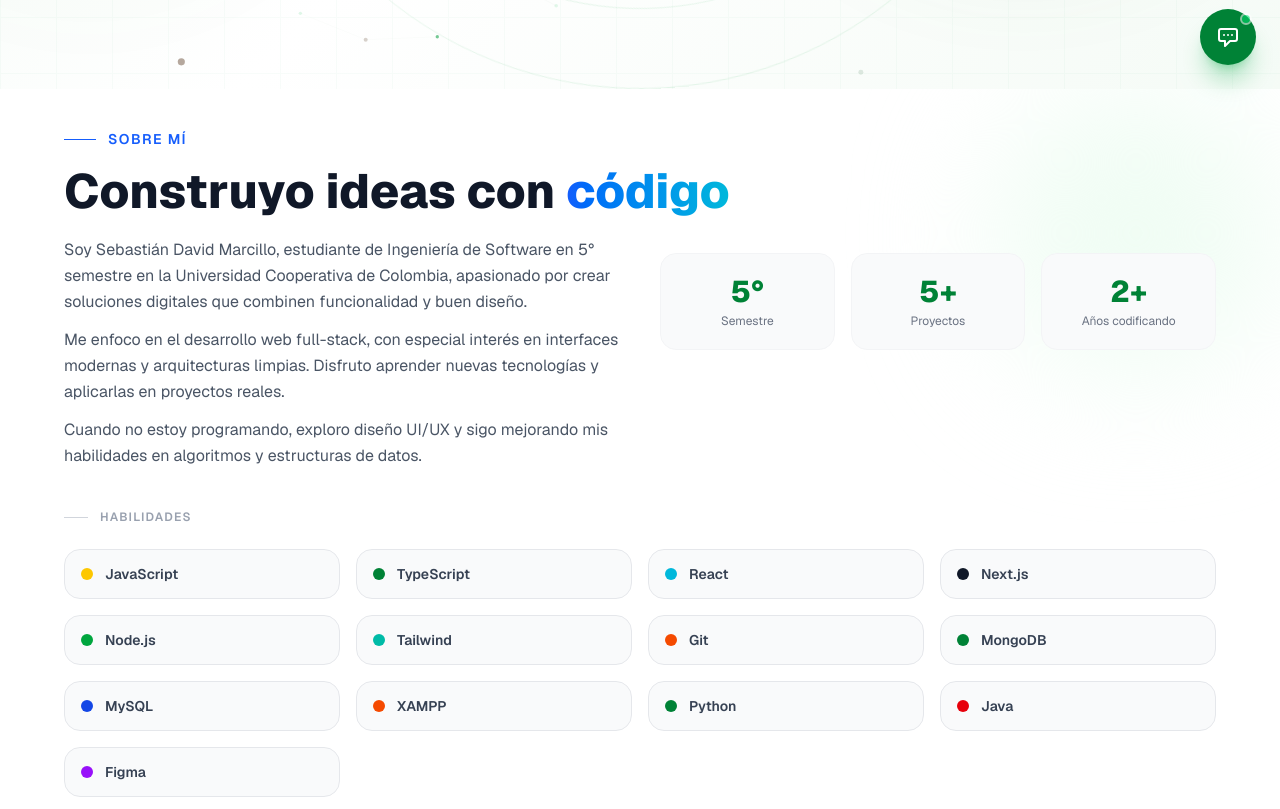
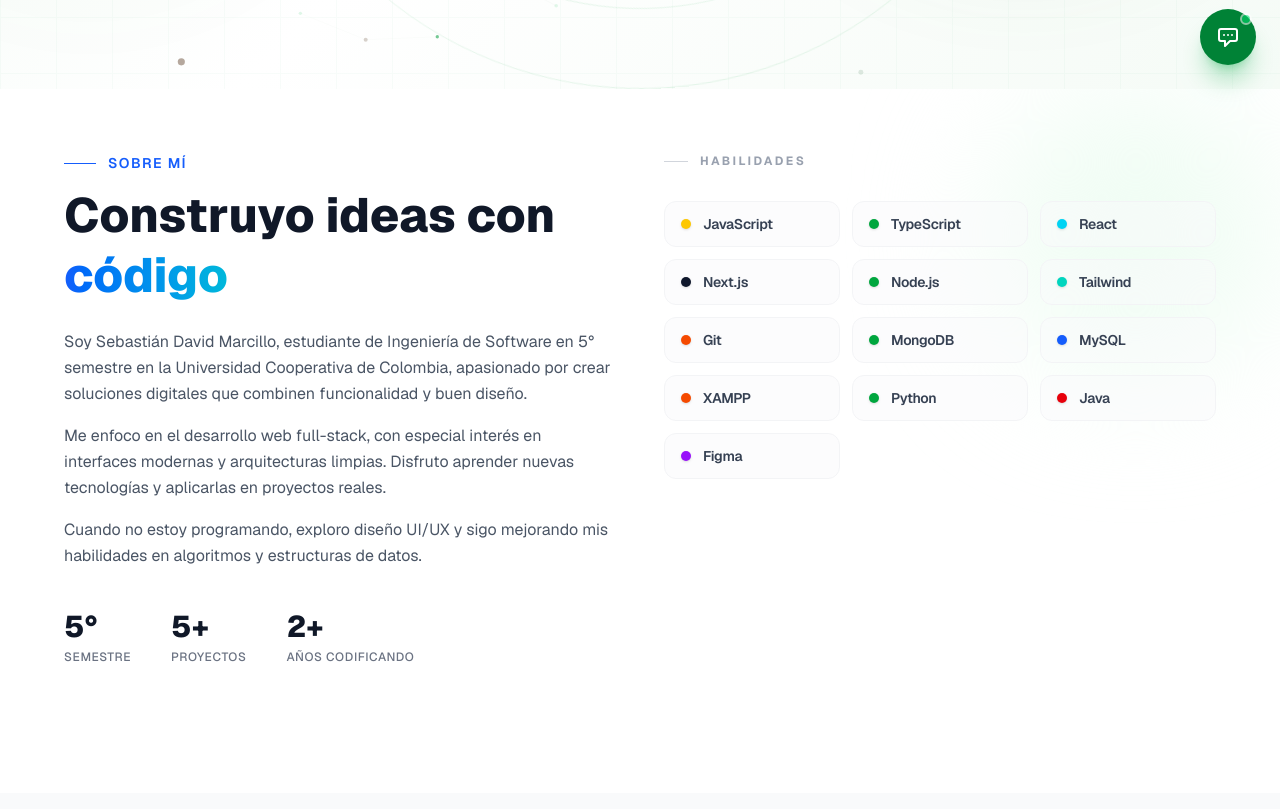
Before and after one commit to sebastiandavid98/portfolio-nextjs-sebastian, a Next.js app: page / in a window 1280 px wide. Shown: the part 711-1520 px from the top of the page. Built offline with nearby package versions, Linux system fonts and the light colour scheme.

Commit message:
feat: update skills section with color dots and new technologies

```diff
--- a/app/sections/About.tsx
+++ b/app/sections/About.tsx
@@ -3,244 +3,82 @@ import { useLang } from "../context/LangContext";
 import SectionHeader from "../components/ui/SectionHeader";
 
 const skills = [
-  {
-    name: "JavaScript",
-    bg: "bg-yellow-400",
-    shadow: "hover:shadow-yellow-400/30",
-    border: "hover:border-yellow-400/60",
-    icon: (
-      <svg viewBox="0 0 32 32" className="w-8 h-8" fill="none">
-        <rect width="32" height="32" rx="4" fill="#F7DF1E"/>
-        <path d="M9 25.3l2.3-1.4c.4.8.8 1.4 1.7 1.4.9 0 1.4-.3 1.4-1.7V14h2.8v9.7c0 2.8-1.6 4-4 4-2.1 0-3.4-1.1-4.2-2.4zM19.3 25l2.3-1.3c.6 1 1.3 1.7 2.7 1.7 1.1 0 1.8-.6 1.8-1.3 0-.9-.7-1.2-1.9-1.8l-.7-.3c-1.9-.8-3.1-1.8-3.1-3.9 0-1.9 1.5-3.4 3.8-3.4 1.6 0 2.8.6 3.6 2l-2.2 1.4c-.4-.8-1-1.1-1.7-1.1-.8 0-1.3.5-1.3 1.1 0 .8.5 1.1 1.6 1.6l.7.3c2.2 1 3.4 1.9 3.4 4.1 0 2.3-1.8 3.6-4.3 3.6-2.4 0-3.9-1.1-4.7-2.7z" fill="#000"/>
-      </svg>
-    ),
-  },
-  {
-    name: "TypeScript",
-    bg: "bg-green-700",
-    shadow: "hover:shadow-green-600/30",
-    border: "hover:border-blue-500/60",
-    icon: (
-      <svg viewBox="0 0 32 32" className="w-8 h-8" fill="none">
-        <rect width="32" height="32" rx="4" fill="#3178C6"/>
-        <path d="M18.3 22.7v2.6c.4.2.9.4 1.5.5.6.1 1.2.2 1.9.2.6 0 1.2-.1 1.8-.2.5-.1 1-.4 1.4-.7.4-.3.7-.7.9-1.2.2-.5.3-1.1.3-1.8 0-.5-.1-1-.2-1.4-.2-.4-.4-.8-.7-1.1-.3-.3-.7-.6-1.1-.9-.4-.3-.9-.5-1.5-.8-.4-.2-.8-.3-1.1-.5-.3-.1-.5-.3-.7-.4-.2-.1-.3-.3-.4-.5-.1-.2-.1-.4-.1-.6 0-.2 0-.4.1-.5.1-.2.2-.3.4-.4.2-.1.4-.2.6-.2.2 0 .5-.1.8-.1.2 0 .5 0 .7.1.3 0 .5.1.8.2.3.1.5.2.7.3.2.1.4.3.6.4v-2.4c-.4-.1-.8-.3-1.3-.3-.5-.1-1-.1-1.6-.1-.6 0-1.2.1-1.7.2-.5.2-1 .4-1.4.7-.4.3-.7.7-.9 1.2-.2.5-.3 1-.3 1.7 0 .8.2 1.5.7 2.1.5.6 1.2 1.1 2.2 1.5.4.2.8.3 1.2.5.3.2.6.3.9.5.2.2.4.4.5.6.1.2.2.5.2.7 0 .2 0 .4-.1.6-.1.2-.2.3-.4.5-.2.1-.4.2-.7.3-.3.1-.6.1-.9.1-.6 0-1.2-.1-1.8-.4-.5-.2-1-.5-1.4-.9zM14.5 17.3H18v-2.3H8v2.3h3.5V28h3V17.3z" fill="white"/>
-      </svg>
-    ),
-  },
-  {
-    name: "React",
-    bg: "bg-cyan-500",
-    shadow: "hover:shadow-cyan-400/30",
-    border: "hover:border-cyan-400/60",
-    icon: (
-      <svg viewBox="0 0 32 32" className="w-8 h-8" fill="none">
-        <rect width="32" height="32" rx="4" fill="#20232A"/>
-        <ellipse cx="16" cy="16" rx="2.5" ry="2.5" fill="#61DAFB"/>
-        <ellipse cx="16" cy="16" rx="10" ry="4" stroke="#61DAFB" strokeWidth="1.2" fill="none"/>
-        <ellipse cx="16" cy="16" rx="10" ry="4" stroke="#61DAFB" strokeWidth="1.2" fill="none" transform="rotate(60 16 16)"/>
-        <ellipse cx="16" cy="16" rx="10" ry="4" stroke="#61DAFB" strokeWidth="1.2" fill="none" transform="rotate(120 16 16)"/>
-      </svg>
-    ),
-  },
-  {
-    name: "Next.js",
-    bg: "bg-gray-900",
-    shadow: "hover:shadow-gray-500/30",
-    border: "hover:border-gray-400/60",
-    icon: (
-      <svg viewBox="0 0 32 32" className="w-8 h-8" fill="none">
-        <rect width="32" height="32" rx="4" fill="#000"/>
-        <path d="M16 5.5C10.2 5.5 5.5 10.2 5.5 16S10.2 26.5 16 26.5 26.5 21.8 26.5 16 21.8 5.5 16 5.5zm4.5 14.8l-6.8-9.3H12v9h1.5v-6.9l6.2 8.5c-.4.2-.8.4-1.2.5V20.3zm1.5-.6V12h-1.5v6.5l1.5 2.2z" fill="white"/>
-      </svg>
-    ),
-  },
-  {
-    name: "Node.js",
-    bg: "bg-green-600",
-    shadow: "hover:shadow-green-500/30",
-    border: "hover:border-green-500/60",
-    icon: (
-      <svg viewBox="0 0 32 32" className="w-8 h-8" fill="none">
-        <rect width="32" height="32" rx="4" fill="#339933"/>
-        <path d="M16 5l10 5.8v11.5L16 27 6 22.3V10.8L16 5z" fill="#fff" fillOpacity=".1"/>
-        <path d="M16 6.5l8.7 5v10L16 26.5l-8.7-5v-10L16 6.5z" stroke="#fff" strokeWidth=".8" fill="none"/>
-        <path d="M13 19.5c0 .8.5 1.3 1.2 1.3.4 0 .7-.1.9-.4l.9.5c-.4.6-1 1-1.9 1-1.3 0-2.2-.9-2.2-2.4 0-1.4.9-2.4 2.1-2.4 1.3 0 2.1 1 2.1 2.4v.3H13zm2.1-.7c-.1-.6-.5-1-1.1-1-.5 0-.9.4-1 1h2.1zM18.5 21.8l-1.8-4.7h1.1l1.2 3.4 1.2-3.4H21l-1.8 4.7h-.7z" fill="white"/>
-      </svg>
-    ),
-  },
-  {
-    name: "Tailwind",
-    bg: "bg-teal-500",
-    shadow: "hover:shadow-teal-400/30",
-    border: "hover:border-teal-400/60",
-    icon: (
-      <svg viewBox="0 0 32 32" className="w-8 h-8" fill="none">
-        <rect width="32" height="32" rx="4" fill="#0F172A"/>
-        <path d="M16 9c-2.7 0-4.3 1.3-5 4 1-1.3 2.2-1.8 3.5-1.5.8.2 1.3.7 1.9 1.3.9 1 2 2.2 4.1 2.2 2.7 0 4.3-1.3 5-4-1 1.3-2.2 1.8-3.5 1.5-.8-.2-1.3-.7-1.9-1.3C19.2 10.2 18.1 9 16 9zm-5 6c-2.7 0-4.3 1.3-5 4 1-1.3 2.2-1.8 3.5-1.5.8.2 1.3.7 1.9 1.3.9 1 2 2.2 4.1 2.2 2.7 0 4.3-1.3 5-4-1 1.3-2.2 1.8-3.5 1.5-.8-.2-1.3-.7-1.9-1.3C14.2 16.2 13.1 15 11 15z" fill="#38BDF8"/>
-      </svg>
-    ),
-  },
-  {
-    name: "Git",
-    bg: "bg-orange-600",
-    shadow: "hover:shadow-orange-500/30",
-    border: "hover:border-orange-500/60",
-    icon: (
-      <svg viewBox="0 0 32 32" className="w-8 h-8" fill="none">
-        <rect width="32" height="32" rx="4" fill="#F05032"/>
-        <path d="M27.2 14.8l-10-10a1.7 1.7 0 00-2.4 0l-2.4 2.4 3 3a2 2 0 012.6 2.6l2.9 2.9a2 2 0 11-1.2 1.2l-2.7-2.7v7a2 2 0 11-1.6 0V14a2 2 0 01-1.1-2.6L11 8.3 4.8 14.5a1.7 1.7 0 000 2.4l10 10a1.7 1.7 0 002.4 0l10-10a1.7 1.7 0 000-2.1z" fill="white"/>
-      </svg>
-    ),
-  },
-  {
-    name: "MongoDB",
-    bg: "bg-green-700",
-    shadow: "hover:shadow-green-600/30",
-    border: "hover:border-green-500/60",
-    icon: (
-      <svg viewBox="0 0 32 32" className="w-8 h-8" fill="none">
-        <rect width="32" height="32" rx="4" fill="#13AA52"/>
-        <path d="M16 5c0 0-7 7.5-7 13a7 7 0 0014 0C23 12.5 16 5 16 5zm0 18.5a1.5 1.5 0 01-1.5-1.5v-5.5a1.5 1.5 0 013 0V22a1.5 1.5 0 01-1.5 1.5z" fill="white"/>
-      </svg>
-    ),
-  },
-  {
-    name: "MySQL",
-    bg: "bg-blue-700",
-    shadow: "hover:shadow-blue-600/30",
-    border: "hover:border-blue-500/60",
-    icon: (
-      <svg viewBox="0 0 32 32" className="w-8 h-8" fill="none">
-        <rect width="32" height="32" rx="4" fill="#00618A"/>
-        <path d="M8 20h16M8 16h16M8 12h16" stroke="white" strokeWidth="1.5" strokeLinecap="round"/>
-        <ellipse cx="16" cy="10" rx="8" ry="3" stroke="#F29111" strokeWidth="1.5" fill="none"/>
-        <path d="M8 10v12c0 1.7 3.6 3 8 3s8-1.3 8-3V10" stroke="#F29111" strokeWidth="1.5" fill="none"/>
-      </svg>
-    ),
-  },
-  {
-    name: "XAMPP",
-    bg: "bg-orange-600",
-    shadow: "hover:shadow-orange-500/30",
-    border: "hover:border-orange-400/60",
-    icon: (
-      <svg viewBox="0 0 32 32" className="w-8 h-8" fill="none">
-        <rect width="32" height="32" rx="4" fill="#FB7A24"/>
-        <path d="M7 10l5 6-5 6h4l3-4 3 4h4l-5-6 5-6h-4l-3 4-3-4H7z" fill="white"/>
-      </svg>
-    ),
-  },
-  {
-    name: "Python",
-    bg: "bg-green-700",
-    shadow: "hover:shadow-green-600/30",
-    border: "hover:border-yellow-400/60",
-    icon: (
-      <svg viewBox="0 0 32 32" className="w-8 h-8" fill="none">
-        <rect width="32" height="32" rx="4" fill="#3776AB"/>
-        <path d="M16 5c-4.4 0-6.5 2-6.5 4.5V12h6.5v1H8c-2.5 0-4 1.5-4 5s1.5 5 4 5h2v-3c0-2.5 2-4.5 4.5-4.5h5.5c2 0 3.5-1.5 3.5-3.5V9.5C23.5 7 21.5 5 16 5zm-1.5 2.5a1 1 0 110 2 1 1 0 010-2z" fill="#FFD43B"/>
-        <path d="M16 27c4.4 0 6.5-2 6.5-4.5V20H16v-1h10c2.5 0 4-1.5 4-5s-1.5-5-4-5h-2v3c0 2.5-2 4.5-4.5 4.5H14c-2 0-3.5 1.5-3.5 3.5v4c0 2.5 2 4.5 5.5 4.5zm1.5-2.5a1 1 0 110-2 1 1 0 010 2z" fill="white"/>
-      </svg>
-    ),
-  },
-  {
-    name: "Java",
-    bg: "bg-red-600",
-    shadow: "hover:shadow-red-500/30",
-    border: "hover:border-red-400/60",
-    icon: (
-      <svg viewBox="0 0 32 32" className="w-8 h-8" fill="none">
-        <rect width="32" height="32" rx="4" fill="#E76F00"/>
-        <path d="M12.5 20.5s-1.2.7.9 1c2.4.3 3.6.2 6.2-.3 0 0 .7.4 1.6.8-5.6 2.4-12.7-.1-8.7-1.5zM11.8 18s-1.4 1 .8 1.2c2 .2 3.6.2 6.4-.2 0 0 .5.5 1.3.7-5.6 1.6-11.8.2-8.5-1.7z" fill="white"/>
-        <path d="M16.5 11c1.6 1.8-.8 3.4-.8 3.4s3.6-1.8 2-4.1c-1.6-2.2-2.8-3.2 4-6.8 0 0-10.8 2.7-5.2 7.5z" fill="#F8981D"/>
-        <path d="M20 22.5s.9.7-1 1.3c-3.6 1.1-14.8 1.4-17.9 0-1.1-.5 1-.1 1.6-.1.6 0 1 0 1 0-1.2-.8-7.6 1.6-3.2 2.3 11.8 1.9 21.5-.8 19.5-2.2v-.3z" fill="white"/>
-      </svg>
-    ),
-  },
-  {
-    name: "Figma",
-    bg: "bg-purple-600",
-    shadow: "hover:shadow-purple-500/30",
-    border: "hover:border-purple-400/60",
-    icon: (
-      <svg viewBox="0 0 32 32" className="w-8 h-8" fill="none">
-        <rect width="32" height="32" rx="4" fill="#1E1E1E"/>
-        <path d="M12 26a4 4 0 004-4v-4h-4a4 4 0 000 8z" fill="#0ACF83"/>
-        <path d="M8 14a4 4 0 014-4h4v8h-4a4 4 0 01-4-4z" fill="#A259FF"/>
-        <path d="M8 6a4 4 0 014-4h4v8h-4A4 4 0 018 6z" fill="#F24E1E"/>
-        <path d="M16 2h4a4 4 0 010 8h-4V2z" fill="#FF7262"/>
-        <path d="M24 14a4 4 0 11-8 0 4 4 0 018 0z" fill="#1ABCFE"/>
-      </svg>
-    ),
-  },
+  { name: "JavaScript", color: "bg-yellow-400" },
+  { name: "TypeScript", color: "bg-green-600" },
+  { name: "React", color: "bg-cyan-400" },
+  { name: "Next.js", color: "bg-slate-900 dark:bg-slate-200" },
+  { name: "Node.js", color: "bg-green-600" },
+  { name: "Tailwind", color: "bg-teal-400" },
+  { name: "Git", color: "bg-orange-600" },
+  { name: "MongoDB", color: "bg-green-600" },
+  { name: "MySQL", color: "bg-blue-600" },
+  { name: "XAMPP", color: "bg-orange-600" },
+  { name: "Python", color: "bg-green-600" },
+  { name: "Java", color: "bg-red-600" },
+  { name: "Figma", color: "bg-purple-600" },
 ];
 
 export default function About() {
   const { t } = useLang();
 
   return (
-    <section id="about" className="relative bg-white dark:bg-slate-950 py-10 px-6 overflow-hidden">
+    <section id="about" className="relative bg-white dark:bg-slate-950 py-16 px-6 overflow-hidden">
       <div className="absolute top-0 right-0 w-72 h-72 bg-green-50 dark:bg-green-600/5 rounded-full blur-3xl pointer-events-none" />
 
       <div className="relative max-w-6xl mx-auto">
-
+        <div className="grid md:grid-cols-2 gap-12 items-start mb-16">
+          {/* Left — text */}
+          <div className="animate-fade-up">
             <SectionHeader
               label={t.about.label}
               title={t.about.title}
               titleAccent={t.about.titleAccent}
-          className="mb-4"
+              className="mb-6"
             />
-
-        <div className="grid md:grid-cols-2 gap-10 items-start mb-10">
-          {/* Left — text */}
-          <div>
-            <div className="animate-fade-up delay-100 space-y-3 text-gray-600 dark:text-slate-400 text-base leading-relaxed">
+            <div className="space-y-4 text-gray-600 dark:text-slate-400 text-base leading-relaxed">
               <p>{t.about.p1}</p>
               <p>{t.about.p2}</p>
               <p>{t.about.p3}</p>
             </div>
-          </div>
 
-          {/* Right — stats */}
-          <div className="animate-fade-up delay-200 grid grid-cols-3 gap-4 md:mt-4">
+            <div className="flex gap-10 mt-10">
               {[
                 { value: "5°", label: t.about.semester },
                 { value: "5+", label: t.about.projects },
                 { value: "2+", label: t.about.years },
               ].map(({ value, label }) => (
-              <div key={label}
-                className="bg-gray-50 dark:bg-slate-800/50 border border-gray-100 dark:border-slate-700/50 rounded-2xl p-5 text-center hover:border-blue-300 dark:hover:border-blue-500/40 hover:-translate-y-1 hover:shadow-lg hover:shadow-green-600/10 transition-all duration-300">
-                <p className="text-3xl font-extrabold text-green-700 dark:text-green-400">{value}</p>
-                <p className="text-gray-500 dark:text-slate-500 text-xs mt-1 leading-tight">{label}</p>
+                <div key={label} className="animate-fade-up">
+                  <p className="text-3xl font-extrabold text-gray-900 dark:text-white">{value}</p>
+                  <p className="text-gray-500 dark:text-slate-500 text-xs font-medium uppercase tracking-wider mt-1">{label}</p>
                 </div>
               ))}
             </div>
           </div>
 
-        {/* Skills grid */}
-        <div>
-          <p className="animate-slide-right text-gray-400 dark:text-slate-500 text-xs font-semibold uppercase tracking-widest mb-6 flex items-center gap-3">
+          {/* Right — Skills Grid */}
+          <div className="animate-fade-up delay-200">
+            <div className="flex items-center gap-3 mb-8">
               <span className="h-px w-6 bg-gray-300 dark:bg-slate-700" />
+              <span className="text-gray-400 dark:text-slate-500 text-xs font-bold uppercase tracking-[0.2em]">
                 {t.about.skills}
-          </p>
+              </span>
+            </div>
 
-          <div className="grid grid-cols-2 sm:grid-cols-3 md:grid-cols-4 gap-4">
-            {skills.map((s, i) => (
+            <div className="grid grid-cols-2 sm:grid-cols-3 gap-3">
+              {skills.map((skill) => (
                 <div
-                key={s.name}
-                style={{ animationDelay: `${0.07 * i}s` }}
-                className={`animate-fade-up group flex items-center gap-3 bg-gray-50 dark:bg-slate-800/50 border border-gray-200 dark:border-slate-700/50 ${s.border} rounded-2xl px-4 py-3.5 cursor-default transition-all duration-300 hover:scale-105 hover:-translate-y-1 ${s.shadow} hover:shadow-xl hover:bg-white dark:hover:bg-slate-800`}
+                  key={skill.name}
+                  className="group flex items-center gap-3 bg-gray-50/50 dark:bg-slate-900/40 border border-gray-100 dark:border-slate-800/50 px-4 py-3 rounded-xl hover:bg-white dark:hover:bg-slate-800 hover:border-blue-400/30 hover:shadow-md transition-all duration-300"
                 >
-                {/* Color dot as icon indicator */}
-                <span className={`w-3 h-3 rounded-full ${s.bg} shrink-0 group-hover:scale-125 transition-transform duration-200`} />
-                <span className="text-gray-700 dark:text-slate-300 text-sm font-semibold group-hover:text-green-700 dark:group-hover:text-green-400 transition-colors duration-200">
-                  {s.name}
+                  <span className={`w-2.5 h-2.5 rounded-full ${skill.color} shadow-sm group-hover:scale-110 transition-transform`} />
+                  <span className="text-gray-700 dark:text-slate-300 text-sm font-semibold tracking-tight">
+                    {skill.name}
                   </span>
                 </div>
               ))}
             </div>
           </div>
-
+        </div>
       </div>
     </section>
   );
```
Lines whose indentation alone changed are shown as unchanged.
